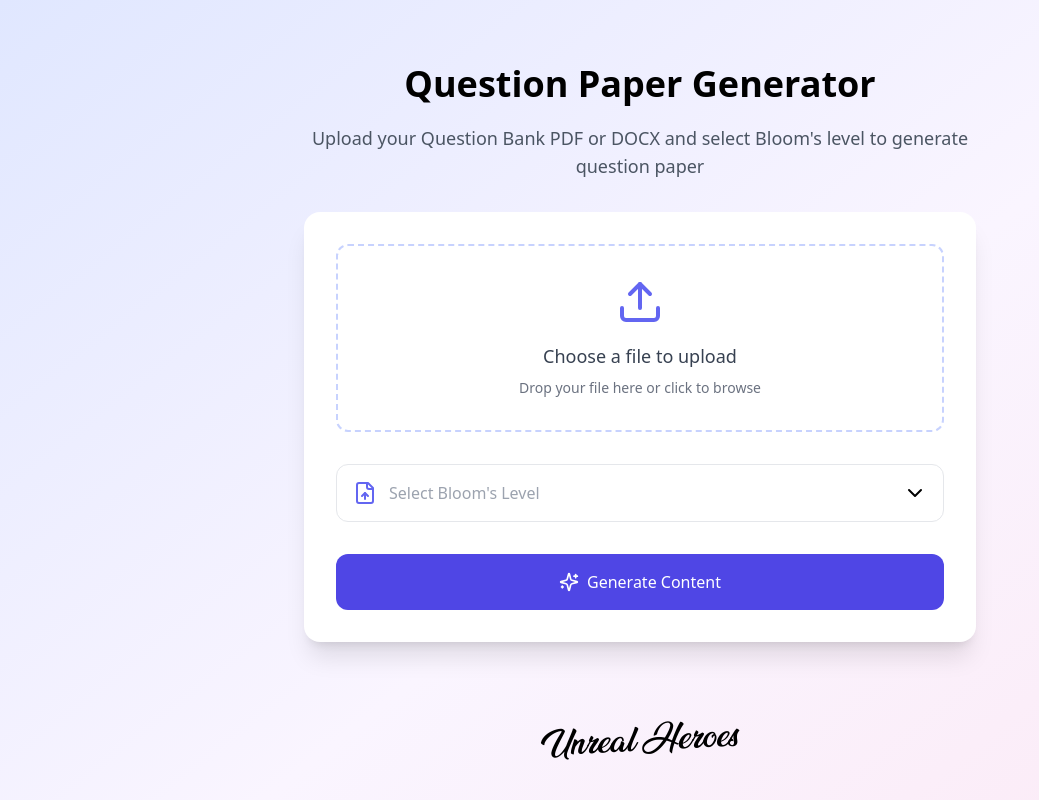
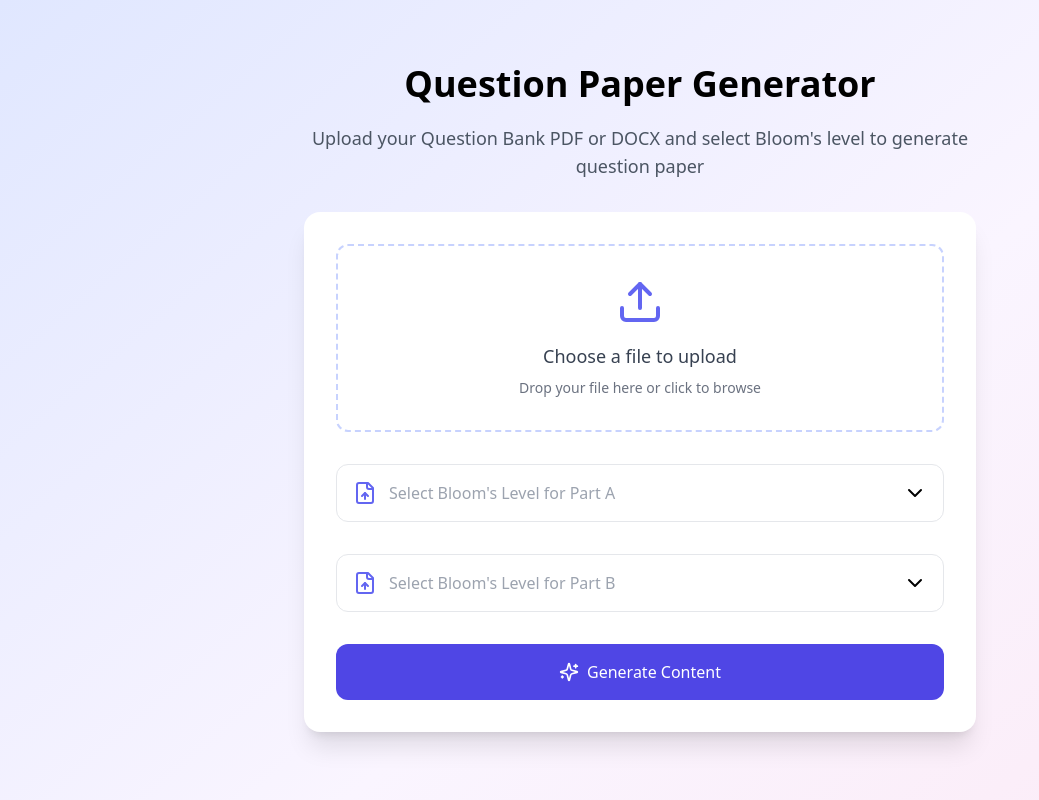
Before and after one commit to farhanbuilds/QUESTION-PAPER-GENERATOR, a React (Create React App) app in the folder frontend/: page /upload in a window 1280 px wide. Shown: the top 800 px of the page, without its empty margins (0-1039 px from the left). Built offline with nearby package versions, Linux system fonts and the light colour scheme.

Commit message:
feat: Added custom select for part B

```diff
--- a/frontend/src/components/UploadForm.tsx
+++ b/frontend/src/components/UploadForm.tsx
@@ -15,8 +15,11 @@ const bloomLevels = [
 
 export default function UploadForm() {
   const [file, setFile] = useState<File | null>(null);
-  const [selectedLevel, setSelectedLevel] = useState<string | null>(null);
-  const [isSelectOpen, setIsSelectOpen] = useState(false);
+  const [selectedPartALevel, setSelectedPartALevel] = useState<string | null>(null);
+  const [selectedPartBLevel, setSelectedPartBLevel] = useState<string | null>(null);
+  const [isPartASelectOpen, setIsPartASelectOpen] = useState(false);
+  const [isPartBSelectOpen, setIsPartBSelectOpen] = useState(false);
+
   const [loading, setLoading] = useState(false);  // Loading state
   const [showIncompletePopup, setShowIncompletePopup] = useState(false); // Popup state
   const [showFilePopup, setShowFilePopup] = useState(false); // Popup state
@@ -36,19 +39,20 @@ export default function UploadForm() {
 
   const handleSubmit = async (e: React.FormEvent) => {
     e.preventDefault();
-    if (!file || !selectedLevel) {
+    if (!file || !selectedPartALevel || !selectedPartBLevel) {
       setShowIncompletePopup(true); // Show popup if file or level is not selected
       return;
     }
-    console.log('Generate content with:', { file, level: selectedLevel });
+    console.log('Generate content with:', { file, levelA: selectedPartALevel, levelB: selectedPartBLevel });
     setLoading(true);  // Set loading to true
 
     const formData = new FormData();
     formData.append('file', file);
-    formData.append('level', selectedLevel); // Include the selected Bloom's level
+    formData.append('levelA', selectedPartALevel); // Include the selected Bloom's level for PART A
+    formData.append('levelB', selectedPartBLevel); // Include the selected Bloom's level for PART B
 
     try {
-      const response = await axios.post('https://question-paper-generator-cpwx.onrender.com/upload', formData, {
+      const response = await axios.post('http://localhost:5000/upload', formData, {
         headers: {
           'Content-Type': 'multipart/form-data'
         }
@@ -56,7 +60,7 @@ export default function UploadForm() {
       if (response.status === 200) {
         const data = response.data;
         const dataId = data.dataId; // Assuming the response contains a dataId
-        navigate(`/view/${dataId}?level=${selectedLevel}`); // Pass the selected level as a query parameter
+        navigate(`/view/${dataId}?levelA=${selectedPartALevel}&levelB=${selectedPartBLevel}`); // Pass the selected level as a query parameter
         console.error('Upload failed');
       }
     } catch (error) {
@@ -101,30 +105,30 @@ export default function UploadForm() {
               </label>
             </div>
 
-            {/* Custom Select */}
+            {/* Part A Custom Select */}
             <div className="mb-8 relative">
               <div
                 className="border rounded-xl p-4 cursor-pointer flex items-center justify-between"
-                onClick={() => setIsSelectOpen(!isSelectOpen)}
+                onClick={() => setIsPartASelectOpen(!isPartASelectOpen && !isPartBSelectOpen)}
               >
                 <div className="flex items-center gap-3">
                   <FileUp className="text-indigo-500" />
-                  <span className={selectedLevel ? 'text-gray-800' : 'text-gray-400'}>
-                    {selectedLevel ? bloomLevels.find(level => level.value === selectedLevel)?.label : 'Select Bloom\'s Level'}
+                  <span className={selectedPartALevel ? 'text-gray-800' : 'text-gray-400'}>
+                    {selectedPartALevel ? bloomLevels.find(level => level.value === selectedPartALevel)?.label : 'Select Bloom\'s Level for Part A'}
                   </span>
                 </div>
-                <ChevronDown className={`transition-transform ${isSelectOpen ? 'rotate-180' : ''}`} />
+                <ChevronDown className={`transition-transform ${isPartASelectOpen ? 'rotate-180' : ''}`} />
               </div>
-              {/* Dropdown */}
-              {isSelectOpen && (
+              {/* Part A Dropdown */}
+              {isPartASelectOpen && (
                 <div className="absolute w-full mt-2 bg-white border rounded-xl shadow-lg z-10">
-                  {bloomLevels.map((level) => (
+                  {bloomLevels.slice(0,2).map((level) => (
                     <div
                       key={level.value}
                       className="p-4 hover:bg-indigo-50 cursor-pointer transition-colors"
                       onClick={() => {
-                        setSelectedLevel(level.value);
-                        setIsSelectOpen(false);
+                        setSelectedPartALevel(level.value);
+                        setIsPartASelectOpen(false);
                       }}
                     >
                       <div className="font-medium text-gray-800">{level.label}</div>
@@ -134,6 +138,41 @@ export default function UploadForm() {
                 </div>
               )}
             </div>
+
+             {/* Part B Custom Select */}
+             <div className="mb-8 relative">
+              <div
+                className="border rounded-xl p-4 cursor-pointer flex items-center justify-between"
+                onClick={() => setIsPartBSelectOpen(!isPartBSelectOpen && !isPartASelectOpen)}
+              >
+                <div className="flex items-center gap-3">
+                  <FileUp className="text-indigo-500" />
+                  <span className={selectedPartBLevel ? 'text-gray-800' : 'text-gray-400'}>
+                    {selectedPartBLevel ? bloomLevels.find(level => level.value === selectedPartBLevel)?.label : 'Select Bloom\'s Level for Part B'}
+                  </span>
+                </div>
+                <ChevronDown className={`transition-transform ${isPartBSelectOpen ? 'rotate-180' : ''}`} />
+              </div>
+              {/* Part B Dropdown */}
+              {isPartBSelectOpen && (
+                <div className="absolute w-full mt-2 bg-white border rounded-xl shadow-lg z-10">
+                  {bloomLevels.slice(2,6).map((level) => (
+                    <div
+                      key={level.value}
+                      className="p-4 hover:bg-indigo-50 cursor-pointer transition-colors"
+                      onClick={() => {
+                        setSelectedPartBLevel(level.value);
+                        setIsPartBSelectOpen(false);
+                      }}
+                    >
+                      <div className="font-medium text-gray-800">{level.label}</div>
+                      <div className="text-sm text-gray-500">{level.description}</div>
+                    </div>
+                  ))}
+                </div>
+              )}
+            </div>
+
 
             {/* Generate Button */}
             <button
--- a/frontend/src/components/ViewData.jsx
+++ b/frontend/src/components/ViewData.jsx
@@ -6,7 +6,8 @@ const ViewData = () => {
   const { dataId } = useParams(); // Get the dataId from the URL
   const location = useLocation();
   const queryParams = new URLSearchParams(location.search);
-  const selectedBloomsLevel = queryParams.get("level"); // Get the Bloom's level from the URL
+  const selectedPartABloomsLevel = queryParams.get("levelA"); // Get the Part A Bloom's level from the URL
+  const selectedPartBBloomsLevel = queryParams.get("levelB"); // Get the Part B Bloom's level from the URL
 
   const [structuredData, setStructuredData] = useState(null);
   const [loading, setLoading] = useState(true); // To handle loading state
@@ -65,7 +66,7 @@ const ViewData = () => {
       for (let i = 0; i < unitQuestions.length; i++) {
         if (
           partAQuestionCount[unitId] < 2 &&
-          unitQuestions[i].bloomsLevel === selectedBloomsLevel
+          unitQuestions[i].bloomsLevel === selectedPartABloomsLevel
         ) {
           partA.push(unitQuestions[i]); // Add question to Part A
           partAQuestionCount[unitId] += 1; // Increment count for this unit
@@ -86,7 +87,8 @@ const ViewData = () => {
       // Pick questions round-robin style from all units
       if (
         totalQuestionsInPartB < 10 &&
-        pickedUnits[unitId] < allUnitsQuestions.length
+        pickedUnits[unitId] < allUnitsQuestions.length &&
+        question.bloomsLevel === selectedPartBBloomsLevel
       ) {
         partB.push(question); // Add question to Part B
         pickedUnits[unitId] += 1; // Increment count for this unit in Part B
@@ -156,7 +158,7 @@ const ViewData = () => {
   useEffect(() => {
     const fetchData = async () => {
       try {
-        const response = await fetch(`https://question-paper-generator-cpwx.onrender.com/view/${dataId}`);
+        const response = await fetch(`http://localhost:5000/view/${dataId}`);
 
         if (response.ok) {
           const data = await response.json();
```
